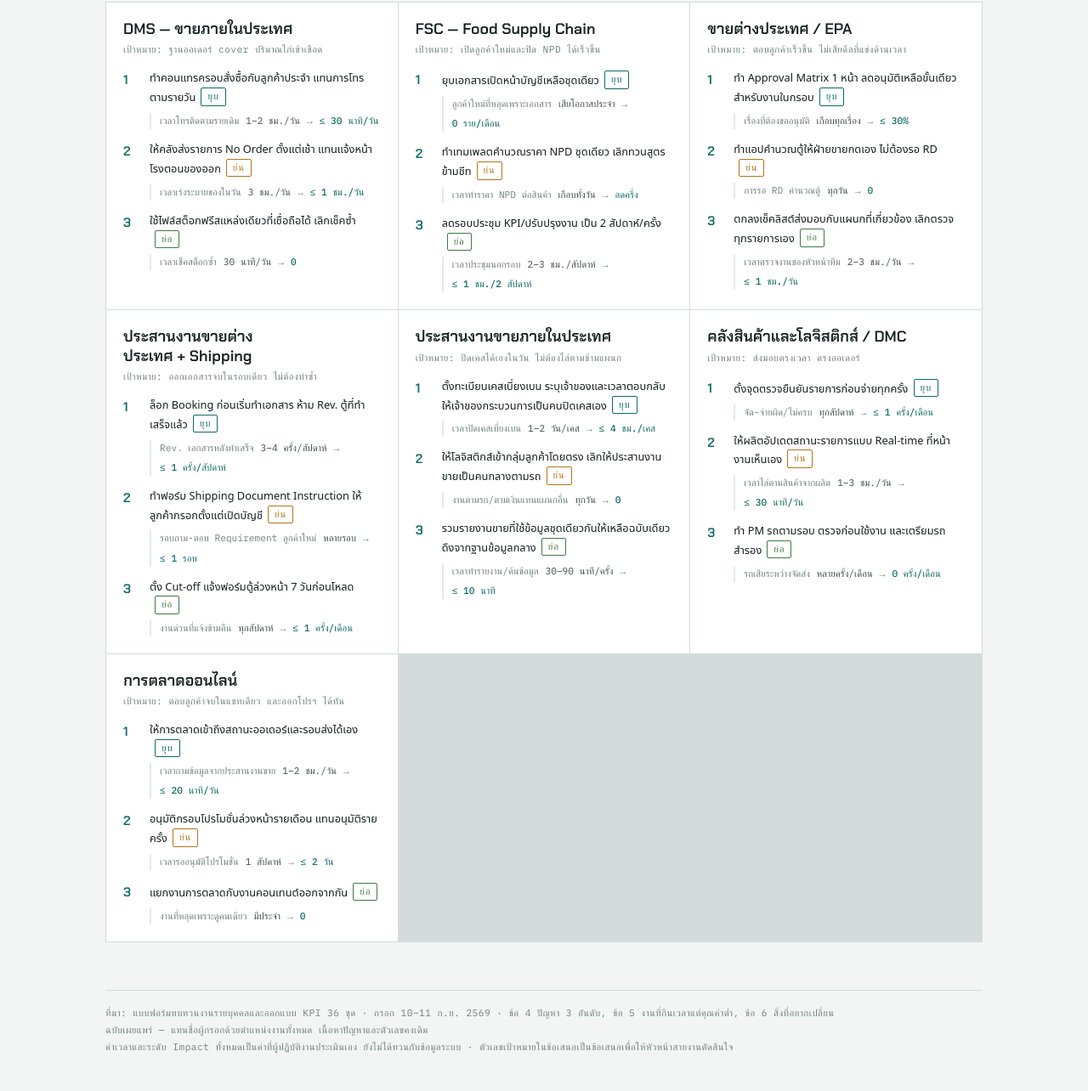
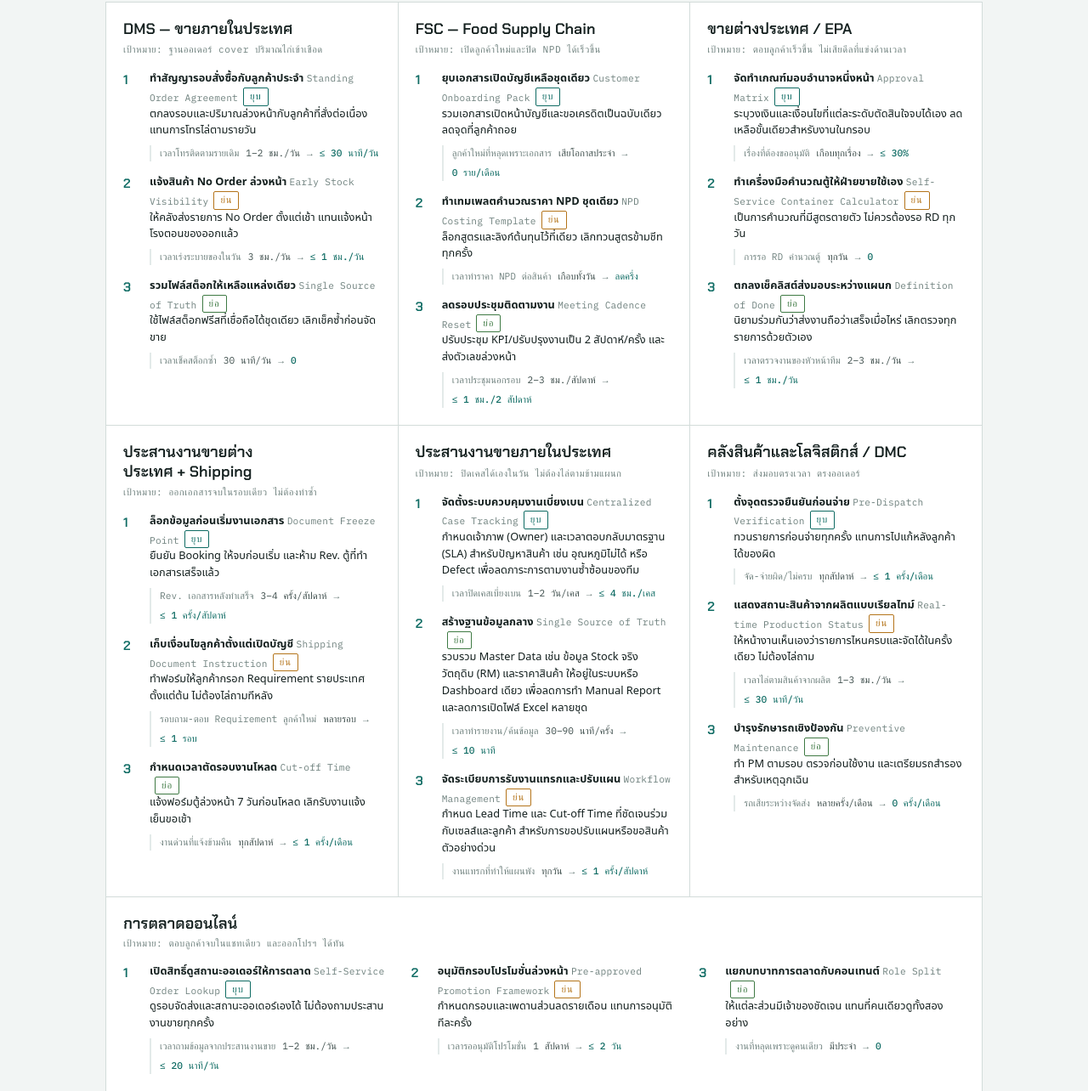
Before and after one commit to nichasenapeng/sales1-report, a plain HTML site: page index.html in a window 1280 px wide. Shown: the part 462-1746 px from the top of the page at 85% size. Drawn offline with Linux system fonts and the light colour scheme; a web font is replaced by a local one.

Commit message:
ปรับ 3 เรื่องที่ต้องทำก่อน ให้ตั้งชื่อกระบวนการเป็นภาษาอังกฤษทุกทีม
- ใส่ชื่อ process ภาษาอังกฤษและคำอธิบายให้ครบทั้ง 7 ทีม 21 รายการ
- การ์ดสุดท้ายของทั้งสองกริดกินเต็มแถว แก้ปัญหาการ์ดโดดเมื่อมี 7 ทีม
- ย่อฟุตเตอร์เหลือบรรทัดเดียว

Co-Authored-By: Claude Opus 5 <noreply@anthropic.com>

```diff
--- a/index.html
+++ b/index.html
@@ -138,6 +138,14 @@ footer{border-top:1px solid var(--line);padding-top:16px;color:var(--muted);font
 .qmet .from{color:var(--ink-2)}
 .qmet .to{color:var(--accent);font-weight:500}
 
+.qdo b{font-weight:600}
+.qen{font-family:"IBM Plex Mono",monospace;font-size:var(--micro);color:var(--muted);letter-spacing:.02em}
+.qteam.wide{grid-column:1/-1;display:grid;grid-template-columns:repeat(auto-fit,minmax(290px,1fr));gap:14px 26px;align-items:start}
+.qteam.wide>h3,.qteam.wide>.goal{grid-column:1/-1}
+.dept.wide{grid-column:1/-1}
+.dept.wide ul{display:grid;grid-template-columns:repeat(auto-fit,minmax(300px,1fr));gap:9px 26px}
+.dept.wide .own{grid-column:1/-1}
+
 /* ---- tabs ---- */
 [hidden]{display:none!important}
 .tabs{
@@ -183,15 +191,15 @@ footer{border-top:1px solid var(--line);padding-top:16px;color:var(--muted);font
       <h3>DMS — ขายภายในประเทศ</h3>
       <div class="goal">เป้าหมาย: ฐานออเดอร์ cover ปริมาณไก่เข้าเชือด</div>
       <div class="qitem"><div class="qnum">1</div><div class="qbody">
-        <div class="qdo">ทำคอนแทรครอบสั่งซื้อกับลูกค้าประจำ แทนการโทรตามรายวัน<span class="qtag t-yup">ยุบ</span></div>
+        <div class="qdo"><b>ทำสัญญารอบสั่งซื้อกับลูกค้าประจำ</b> <span class="qen">Standing Order Agreement</span><span class="qtag t-yup">ยุบ</span><br>ตกลงรอบและปริมาณล่วงหน้ากับลูกค้าที่สั่งต่อเนื่อง แทนการโทรไล่ตามรายวัน</div>
         <div class="qmet">เวลาโทรติดตามรายเดิม <span class="from">1–2 ชม./วัน</span> → <span class="to">≤ 30 นาที/วัน</span></div>
       </div></div>
       <div class="qitem"><div class="qnum">2</div><div class="qbody">
-        <div class="qdo">ให้คลังส่งรายการ No Order ตั้งแต่เช้า แทนแจ้งหน้าโรงตอนของออก<span class="qtag t-yon">ย่น</span></div>
+        <div class="qdo"><b>แจ้งสินค้า No Order ล่วงหน้า</b> <span class="qen">Early Stock Visibility</span><span class="qtag t-yon">ย่น</span><br>ให้คลังส่งรายการ No Order ตั้งแต่เช้า แทนแจ้งหน้าโรงตอนของออกแล้ว</div>
         <div class="qmet">เวลาเร่งระบายของในวัน <span class="from">3 ชม./วัน</span> → <span class="to">≤ 1 ชม./วัน</span></div>
       </div></div>
       <div class="qitem"><div class="qnum">3</div><div class="qbody">
-        <div class="qdo">ใช้ไฟล์สต็อกฟรีสแหล่งเดียวที่เชื่อถือได้ เลิกเช็คซ้ำ<span class="qtag t-yor">ย่อ</span></div>
+        <div class="qdo"><b>รวมไฟล์สต็อกให้เหลือแหล่งเดียว</b> <span class="qen">Single Source of Truth</span><span class="qtag t-yor">ย่อ</span><br>ใช้ไฟล์สต็อกฟรีสที่เชื่อถือได้ชุดเดียว เลิกเช็คซ้ำก่อนจัดขาย</div>
         <div class="qmet">เวลาเช็คสต็อกซ้ำ <span class="from">30 นาที/วัน</span> → <span class="to">0</span></div>
       </div></div>
     </div>
@@ -199,15 +207,15 @@ footer{border-top:1px solid var(--line);padding-top:16px;color:var(--muted);font
       <h3>FSC — Food Supply Chain</h3>
       <div class="goal">เป้าหมาย: เปิดลูกค้าใหม่และปิด NPD ได้เร็วขึ้น</div>
       <div class="qitem"><div class="qnum">1</div><div class="qbody">
-        <div class="qdo">ยุบเอกสารเปิดหน้าบัญชีเหลือชุดเดียว<span class="qtag t-yup">ยุบ</span></div>
+        <div class="qdo"><b>ยุบเอกสารเปิดบัญชีเหลือชุดเดียว</b> <span class="qen">Customer Onboarding Pack</span><span class="qtag t-yup">ยุบ</span><br>รวมเอกสารเปิดหน้าบัญชีและขอเครดิตเป็นฉบับเดียว ลดจุดที่ลูกค้าถอย</div>
         <div class="qmet">ลูกค้าใหม่ที่หลุดเพราะเอกสาร <span class="from">เสียโอกาสประจำ</span> → <span class="to">0 ราย/เดือน</span></div>
       </div></div>
       <div class="qitem"><div class="qnum">2</div><div class="qbody">
-        <div class="qdo">ทำเทมเพลตคำนวณราคา NPD ชุดเดียว เลิกทวนสูตรข้ามชีท<span class="qtag t-yon">ย่น</span></div>
+        <div class="qdo"><b>ทำเทมเพลตคำนวณราคา NPD ชุดเดียว</b> <span class="qen">NPD Costing Template</span><span class="qtag t-yon">ย่น</span><br>ล็อกสูตรและลิงก์ต้นทุนไว้ที่เดียว เลิกทวนสูตรข้ามชีททุกครั้ง</div>
         <div class="qmet">เวลาทำราคา NPD ต่อสินค้า <span class="from">เกือบทั้งวัน</span> → <span class="to">ลดครึ่ง</span></div>
       </div></div>
       <div class="qitem"><div class="qnum">3</div><div class="qbody">
-        <div class="qdo">ลดรอบประชุม KPI/ปรับปรุงงาน เป็น 2 สัปดาห์/ครั้ง<span class="qtag t-yor">ย่อ</span></div>
+        <div class="qdo"><b>ลดรอบประชุมติดตามงาน</b> <span class="qen">Meeting Cadence Reset</span><span class="qtag t-yor">ย่อ</span><br>ปรับประชุม KPI/ปรับปรุงงานเป็น 2 สัปดาห์/ครั้ง และส่งตัวเลขล่วงหน้า</div>
         <div class="qmet">เวลาประชุมนอกรอบ <span class="from">2–3 ชม./สัปดาห์</span> → <span class="to">≤ 1 ชม./2 สัปดาห์</span></div>
       </div></div>
     </div>
@@ -215,15 +223,15 @@ footer{border-top:1px solid var(--line);padding-top:16px;color:var(--muted);font
       <h3>ขายต่างประเทศ / EPA</h3>
       <div class="goal">เป้าหมาย: ตอบลูกค้าเร็วขึ้น ไม่เสียดีลที่แข่งด้านเวลา</div>
       <div class="qitem"><div class="qnum">1</div><div class="qbody">
-        <div class="qdo">ทำ Approval Matrix 1 หน้า ลดอนุมัติเหลือขั้นเดียวสำหรับงานในกรอบ<span class="qtag t-yup">ยุบ</span></div>
+        <div class="qdo"><b>จัดทำเกณฑ์มอบอำนาจหนึ่งหน้า</b> <span class="qen">Approval Matrix</span><span class="qtag t-yup">ยุบ</span><br>ระบุวงเงินและเงื่อนไขที่แต่ละระดับตัดสินใจจบได้เอง ลดเหลือขั้นเดียวสำหรับงานในกรอบ</div>
         <div class="qmet">เรื่องที่ต้องขออนุมัติ <span class="from">เกือบทุกเรื่อง</span> → <span class="to">≤ 30%</span></div>
       </div></div>
       <div class="qitem"><div class="qnum">2</div><div class="qbody">
-        <div class="qdo">ทำแอปคำนวณตู้ให้ฝ่ายขายกดเอง ไม่ต้องรอ RD<span class="qtag t-yon">ย่น</span></div>
+        <div class="qdo"><b>ทำเครื่องมือคำนวณตู้ให้ฝ่ายขายใช้เอง</b> <span class="qen">Self-Service Container Calculator</span><span class="qtag t-yon">ย่น</span><br>เป็นการคำนวณที่มีสูตรตายตัว ไม่ควรต้องรอ RD ทุกวัน</div>
         <div class="qmet">การรอ RD คำนวณตู้ <span class="from">ทุกวัน</span> → <span class="to">0</span></div>
       </div></div>
       <div class="qitem"><div class="qnum">3</div><div class="qbody">
-        <div class="qdo">ตกลงเช็คลิสต์ส่งมอบกับแผนกที่เกี่ยวข้อง เลิกตรวจทุกรายการเอง<span class="qtag t-yor">ย่อ</span></div>
+        <div class="qdo"><b>ตกลงเช็คลิสต์ส่งมอบระหว่างแผนก</b> <span class="qen">Definition of Done</span><span class="qtag t-yor">ย่อ</span><br>นิยามร่วมกันว่าส่งงานถือว่าเสร็จเมื่อไหร่ เลิกตรวจทุกรายการด้วยตัวเอง</div>
         <div class="qmet">เวลาตรวจงานของหัวหน้าทีม <span class="from">2–3 ชม./วัน</span> → <span class="to">≤ 1 ชม./วัน</span></div>
       </div></div>
     </div>
@@ -231,15 +239,15 @@ footer{border-top:1px solid var(--line);padding-top:16px;color:var(--muted);font
       <h3>ประสานงานขายต่างประเทศ + Shipping</h3>
       <div class="goal">เป้าหมาย: ออกเอกสารจบในรอบเดียว ไม่ต้องทำซ้ำ</div>
       <div class="qitem"><div class="qnum">1</div><div class="qbody">
-        <div class="qdo">ล็อก Booking ก่อนเริ่มทำเอกสาร ห้าม Rev. ตู้ที่ทำเสร็จแล้ว<span class="qtag t-yup">ยุบ</span></div>
+        <div class="qdo"><b>ล็อกข้อมูลก่อนเริ่มงานเอกสาร</b> <span class="qen">Document Freeze Point</span><span class="qtag t-yup">ยุบ</span><br>ยืนยัน Booking ให้จบก่อนเริ่ม และห้าม Rev. ตู้ที่ทำเอกสารเสร็จแล้ว</div>
         <div class="qmet">Rev. เอกสารหลังทำเสร็จ <span class="from">3–4 ครั้ง/สัปดาห์</span> → <span class="to">≤ 1 ครั้ง/สัปดาห์</span></div>
       </div></div>
       <div class="qitem"><div class="qnum">2</div><div class="qbody">
-        <div class="qdo">ทำฟอร์ม Shipping Document Instruction ให้ลูกค้ากรอกตั้งแต่เปิดบัญชี<span class="qtag t-yon">ย่น</span></div>
+        <div class="qdo"><b>เก็บเงื่อนไขลูกค้าตั้งแต่เปิดบัญชี</b> <span class="qen">Shipping Document Instruction</span><span class="qtag t-yon">ย่น</span><br>ทำฟอร์มให้ลูกค้ากรอก Requirement รายประเทศตั้งแต่ต้น ไม่ต้องไล่ถามทีหลัง</div>
         <div class="qmet">รอบถาม-ตอบ Requirement ลูกค้าใหม่ <span class="from">หลายรอบ</span> → <span class="to">≤ 1 รอบ</span></div>
       </div></div>
       <div class="qitem"><div class="qnum">3</div><div class="qbody">
-        <div class="qdo">ตั้ง Cut-off แจ้งฟอร์มตู้ล่วงหน้า 7 วันก่อนโหลด<span class="qtag t-yor">ย่อ</span></div>
+        <div class="qdo"><b>กำหนดเวลาตัดรอบงานโหลด</b> <span class="qen">Cut-off Time</span><span class="qtag t-yor">ย่อ</span><br>แจ้งฟอร์มตู้ล่วงหน้า 7 วันก่อนโหลด เลิกรับงานแจ้งเย็นขอเช้า</div>
         <div class="qmet">งานด่วนที่แจ้งข้ามคืน <span class="from">ทุกสัปดาห์</span> → <span class="to">≤ 1 ครั้ง/เดือน</span></div>
       </div></div>
     </div>
@@ -247,47 +255,47 @@ footer{border-top:1px solid var(--line);padding-top:16px;color:var(--muted);font
       <h3>ประสานงานขายภายในประเทศ</h3>
       <div class="goal">เป้าหมาย: ปิดเคสได้เองในวัน ไม่ต้องไล่ตามข้ามแผนก</div>
       <div class="qitem"><div class="qnum">1</div><div class="qbody">
-        <div class="qdo">ตั้งทะเบียนเคสเบี่ยงเบน ระบุเจ้าของและเวลาตอบกลับ ให้เจ้าของกระบวนการเป็นคนปิดเคสเอง<span class="qtag t-yup">ยุบ</span></div>
+        <div class="qdo"><b>จัดตั้งระบบควบคุมงานเบี่ยงเบน</b> <span class="qen">Centralized Case Tracking</span><span class="qtag t-yup">ยุบ</span><br>กำหนดเจ้าภาพ (Owner) และเวลาตอบกลับมาตรฐาน (SLA) สำหรับปัญหาสินค้า เช่น อุณหภูมิไม่ได้ หรือ Defect เพื่อลดภาระการตามงานซ้ำซ้อนของทีม</div>
         <div class="qmet">เวลาปิดเคสเบี่ยงเบน <span class="from">1–2 วัน/เคส</span> → <span class="to">≤ 4 ชม./เคส</span></div>
       </div></div>
       <div class="qitem"><div class="qnum">2</div><div class="qbody">
-        <div class="qdo">ให้โลจิสติกส์เข้ากลุ่มลูกค้าโดยตรง เลิกให้ประสานงานขายเป็นคนกลางตามรถ<span class="qtag t-yon">ย่น</span></div>
-        <div class="qmet">งานตามรถ/ตามเงินแทนแผนกอื่น <span class="from">ทุกวัน</span> → <span class="to">0</span></div>
+        <div class="qdo"><b>สร้างฐานข้อมูลกลาง</b> <span class="qen">Single Source of Truth</span><span class="qtag t-yor">ย่อ</span><br>รวบรวม Master Data เช่น ข้อมูล Stock จริง วัตถุดิบ (RM) และราคาสินค้า ให้อยู่ในระบบหรือ Dashboard เดียว เพื่อลดการทำ Manual Report และลดการเปิดไฟล์ Excel หลายชุด</div>
+        <div class="qmet">เวลาทำรายงาน/ค้นข้อมูล <span class="from">30–90 นาที/ครั้ง</span> → <span class="to">≤ 10 นาที</span></div>
       </div></div>
       <div class="qitem"><div class="qnum">3</div><div class="qbody">
-        <div class="qdo">รวมรายงานขายที่ใช้ข้อมูลชุดเดียวกันให้เหลือฉบับเดียว ดึงจากฐานข้อมูลกลาง<span class="qtag t-yor">ย่อ</span></div>
-        <div class="qmet">เวลาทำรายงาน/ค้นข้อมูล <span class="from">30–90 นาที/ครั้ง</span> → <span class="to">≤ 10 นาที</span></div>
+        <div class="qdo"><b>จัดระเบียบการรับงานแทรกและปรับแผน</b> <span class="qen">Workflow Management</span><span class="qtag t-yon">ย่น</span><br>กำหนด Lead Time และ Cut-off Time ที่ชัดเจนร่วมกับเซลส์และลูกค้า สำหรับการขอปรับแผนหรือขอสินค้าตัวอย่างด่วน</div>
+        <div class="qmet">งานแทรกที่ทำให้แผนพัง <span class="from">ทุกวัน</span> → <span class="to">≤ 1 ครั้ง/สัปดาห์</span></div>
       </div></div>
     </div>
     <div class="qteam">
       <h3>คลังสินค้าและโลจิสติกส์ / DMC</h3>
       <div class="goal">เป้าหมาย: ส่งมอบตรงเวลา ตรงออเดอร์</div>
       <div class="qitem"><div class="qnum">1</div><div class="qbody">
-        <div class="qdo">ตั้งจุดตรวจยืนยันรายการก่อนจ่ายทุกครั้ง<span class="qtag t-yup">ยุบ</span></div>
+        <div class="qdo"><b>ตั้งจุดตรวจยืนยันก่อนจ่าย</b> <span class="qen">Pre-Dispatch Verification</span><span class="qtag t-yup">ยุบ</span><br>ทวนรายการก่อนจ่ายทุกครั้ง แทนการไปแก้หลังลูกค้าได้ของผิด</div>
         <div class="qmet">จัด-จ่ายผิด/ไม่ครบ <span class="from">ทุกสัปดาห์</span> → <span class="to">≤ 1 ครั้ง/เดือน</span></div>
       </div></div>
       <div class="qitem"><div class="qnum">2</div><div class="qbody">
-        <div class="qdo">ให้ผลิตอัปเดตสถานะรายการแบบ Real-time ที่หน้างานเห็นเอง<span class="qtag t-yon">ย่น</span></div>
+        <div class="qdo"><b>แสดงสถานะสินค้าจากผลิตแบบเรียลไทม์</b> <span class="qen">Real-time Production Status</span><span class="qtag t-yon">ย่น</span><br>ให้หน้างานเห็นเองว่ารายการไหนครบและจัดได้ในครั้งเดียว ไม่ต้องไล่ถาม</div>
         <div class="qmet">เวลาไล่ตามสินค้าจากผลิต <span class="from">1–3 ชม./วัน</span> → <span class="to">≤ 30 นาที/วัน</span></div>
       </div></div>
       <div class="qitem"><div class="qnum">3</div><div class="qbody">
-        <div class="qdo">ทำ PM รถตามรอบ ตรวจก่อนใช้งาน และเตรียมรถสำรอง<span class="qtag t-yor">ย่อ</span></div>
+        <div class="qdo"><b>บำรุงรักษารถเชิงป้องกัน</b> <span class="qen">Preventive Maintenance</span><span class="qtag t-yor">ย่อ</span><br>ทำ PM ตามรอบ ตรวจก่อนใช้งาน และเตรียมรถสำรองสำหรับเหตุฉุกเฉิน</div>
         <div class="qmet">รถเสียระหว่างจัดส่ง <span class="from">หลายครั้ง/เดือน</span> → <span class="to">0 ครั้ง/เดือน</span></div>
       </div></div>
     </div>
-    <div class="qteam">
+    <div class="qteam wide">
       <h3>การตลาดออนไลน์</h3>
       <div class="goal">เป้าหมาย: ตอบลูกค้าจบในแชทเดียว และออกโปรฯ ได้ทัน</div>
       <div class="qitem"><div class="qnum">1</div><div class="qbody">
-        <div class="qdo">ให้การตลาดเข้าถึงสถานะออเดอร์และรอบส่งได้เอง<span class="qtag t-yup">ยุบ</span></div>
+        <div class="qdo"><b>เปิดสิทธิ์ดูสถานะออเดอร์ให้การตลาด</b> <span class="qen">Self-Service Order Lookup</span><span class="qtag t-yup">ยุบ</span><br>ดูรอบจัดส่งและสถานะออเดอร์เองได้ ไม่ต้องถามประสานงานขายทุกครั้ง</div>
         <div class="qmet">เวลาถามข้อมูลจากประสานงานขาย <span class="from">1–2 ชม./วัน</span> → <span class="to">≤ 20 นาที/วัน</span></div>
       </div></div>
       <div class="qitem"><div class="qnum">2</div><div class="qbody">
-        <div class="qdo">อนุมัติกรอบโปรโมชั่นล่วงหน้ารายเดือน แทนอนุมัติรายครั้ง<span class="qtag t-yon">ย่น</span></div>
+        <div class="qdo"><b>อนุมัติกรอบโปรโมชั่นล่วงหน้า</b> <span class="qen">Pre-approved Promotion Framework</span><span class="qtag t-yon">ย่น</span><br>กำหนดกรอบและเพดานส่วนลดรายเดือน แทนการอนุมัติทีละครั้ง</div>
         <div class="qmet">เวลารออนุมัติโปรโมชั่น <span class="from">1 สัปดาห์</span> → <span class="to">≤ 2 วัน</span></div>
       </div></div>
       <div class="qitem"><div class="qnum">3</div><div class="qbody">
-        <div class="qdo">แยกงานการตลาดกับงานคอนเทนต์ออกจากกัน<span class="qtag t-yor">ย่อ</span></div>
+        <div class="qdo"><b>แยกบทบาทการตลาดกับคอนเทนต์</b> <span class="qen">Role Split</span><span class="qtag t-yor">ย่อ</span><br>ให้แต่ละส่วนมีเจ้าของชัดเจน แทนที่คนเดียวดูทั้งสองอย่าง</div>
         <div class="qmet">งานที่หลุดเพราะดูคนเดียว <span class="from">มีประจำ</span> → <span class="to">0</span></div>
       </div></div>
     </div>
@@ -499,7 +507,7 @@ footer{border-top:1px solid var(--line);padding-top:16px;color:var(--muted);font
       <div class="own">ซ้ำกับแผนกอื่น: Rework · รอข้อมูล · คุณภาพสินค้า · ข้อมูลกระจาย</div>
     </div>
 
-    <div class="dept">
+    <div class="dept wide">
       <header><h3>การตลาดออนไลน์</h3><div class="who">1 คน · รักษาการ ผจก.</div></header>
       <ul>
         <li><i class="sev s3"></i><div><b>ตอบแชทลูกค้าโดยไม่มีข้อมูลในมือ</b> — รอบจัดส่ง/ออเดอร์ ต้องถามประสานงานขายทุกครั้ง 1–2 ชม./วัน ตรงกับปัญหา “รอข้อมูล” ของอีก 6 แผนก</div></li>
@@ -579,9 +587,7 @@ footer{border-top:1px solid var(--line);padding-top:16px;color:var(--muted);font
 </section>
 
 <footer>
-  ที่มา: แบบฟอร์มทบทวนงานรายบุคคลและออกแบบ KPI 36 ชุด · กรอก 10–11 ก.ย. 2569 · ข้อ 4 ปัญหา 3 อันดับ, ข้อ 5 งานที่กินเวลาแต่คุณค่าต่ำ, ข้อ 6 สิ่งที่อยากเปลี่ยน<br>
-  ฉบับเผยแพร่ — แทนชื่อผู้กรอกด้วยตำแหน่งงานทั้งหมด เนื้อหาปัญหาและตัวเลขคงเดิม<br>
-  ค่าเวลาและระดับ Impact ทั้งหมดเป็นค่าที่ผู้ปฏิบัติงานประเมินเอง ยังไม่ได้ทวนกับข้อมูลระบบ · ตัวเลขเป้าหมายในข้อเสนอเป็นข้อเสนอเพื่อให้หัวหน้าสายงานตัดสินใจ
+  ฉบับเผยแพร่ แทนชื่อผู้กรอกด้วยตำแหน่งงาน · ที่มา: แบบฟอร์มทบทวนงานรายบุคคล 36 ชุด · ก.ย. 2569 — ค่าเวลาและระดับ Impact เป็นค่าที่ผู้ปฏิบัติงานประเมินเอง ยังไม่ได้ทวนกับข้อมูลระบบ และตัวเลขเป้าหมายเป็นข้อเสนอเพื่อให้หัวหน้าสายงานตัดสินใจ
 </footer>
 
 </div>
```
